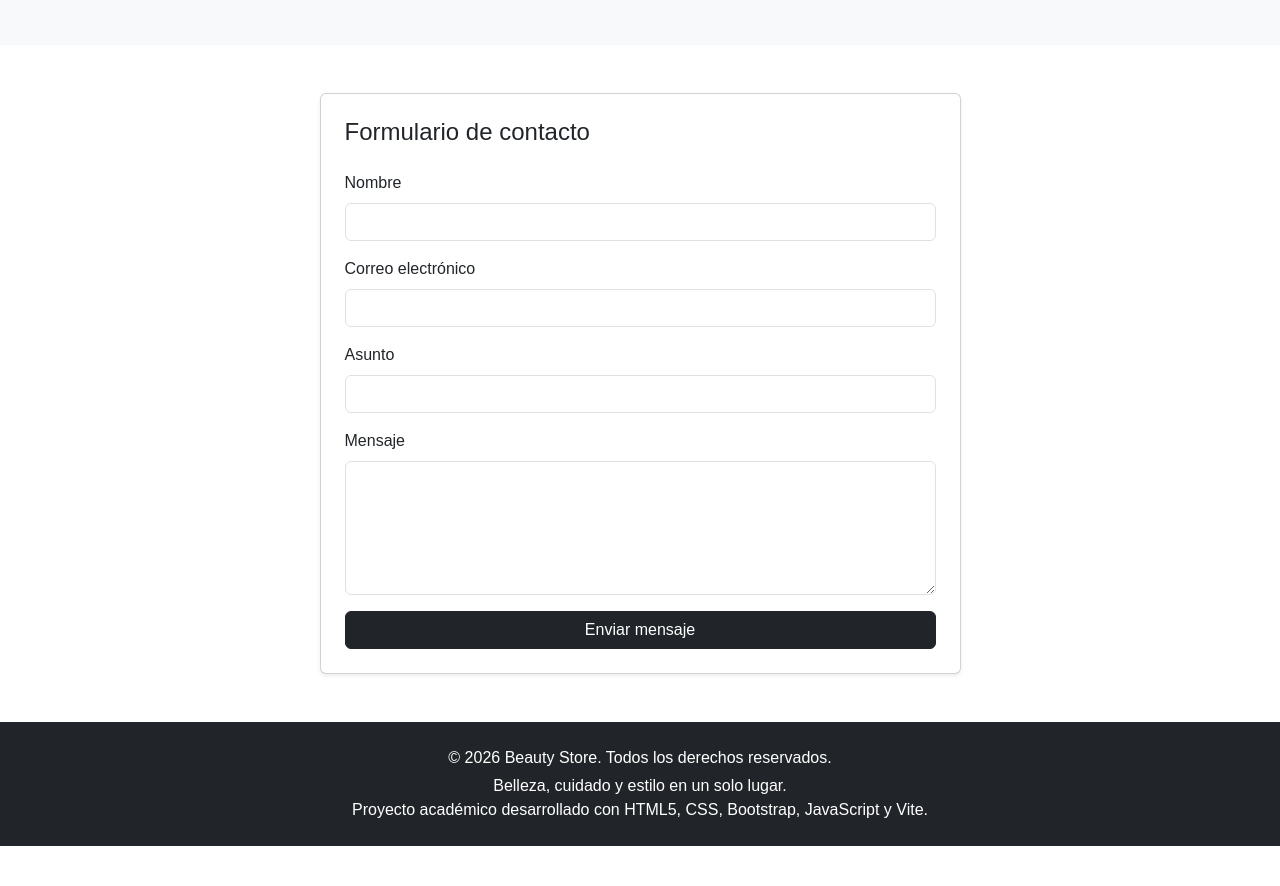
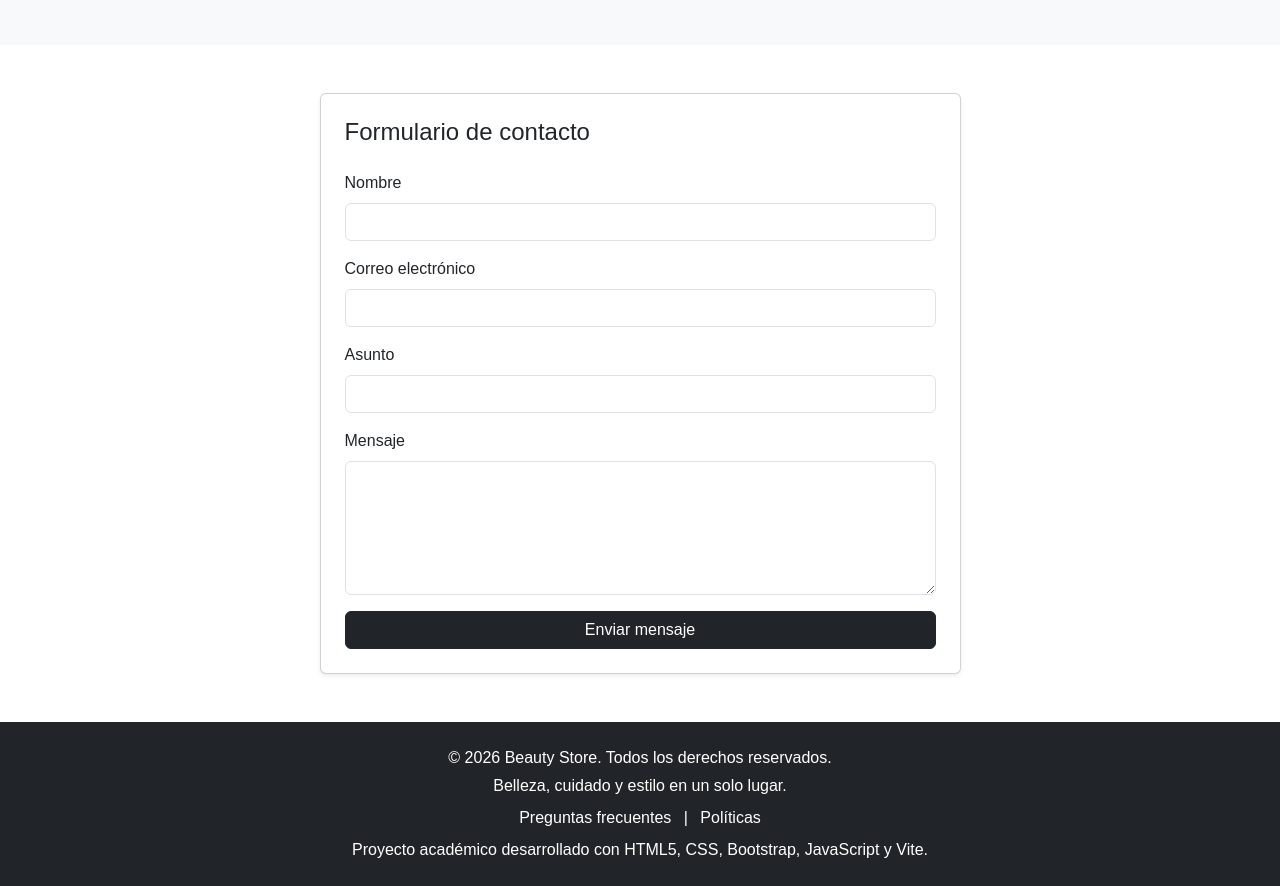
Before and after one commit to marieangonzalez/beauty-store-vite, a website built with Vite: page src/contacto.html in a window 1280 px wide. Shown: the part 193-1079 px from the top of the page. Before the commit the page ends 1039 px from the top, so only its background shows below. Built offline with nearby package versions, Linux system fonts and the light colour scheme.

Commit message:
Actualizar footer de contacto

```diff
--- a/src/contacto.html
+++ b/src/contacto.html
@@ -325,7 +325,6 @@
 
     </main>
 
-
 <!-- ========================================
      FOOTER
 ========================================= -->
@@ -338,8 +337,26 @@
             &copy; 2026 Beauty Store. Todos los derechos reservados.
         </p>
 
-<p class="mb-0">
+        <p class="mb-2">
             Belleza, cuidado y estilo en un solo lugar.
+        </p>
+
+        <p class="mb-2">
+
+            <a
+                href="preguntas.html"
+                class="text-white text-decoration-none">
+                Preguntas frecuentes
+            </a>
+
+            <span class="mx-2">|</span>
+
+            <a
+                href="politicas.html"
+                class="text-white text-decoration-none">
+                Políticas
+            </a>
+
         </p>
 
         <p class="mb-0">
@@ -350,7 +367,3 @@
     </div>
 
 </footer>
-
-</body>
-
-</html>
```
Lines whose indentation alone changed are shown as unchanged.
